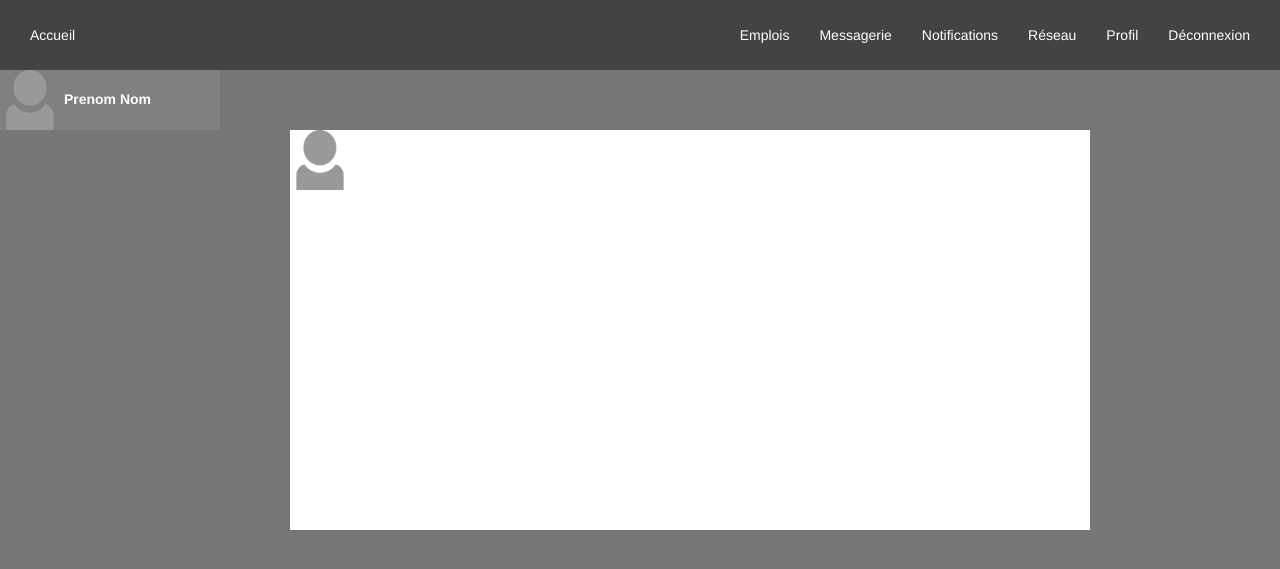
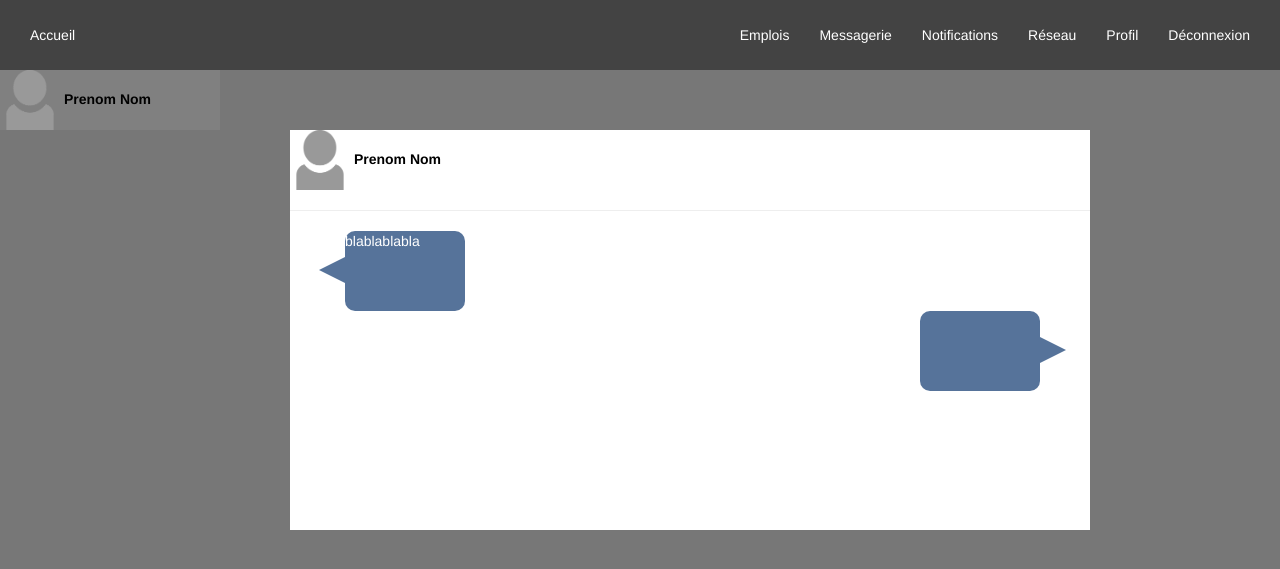
Before and after one commit to Jujulego/linkedece, a PHP site: page /messagerie.php in a window 1280 px wide. Shown: the top 569 px of the page. Run offline with PHP 8.4, Linux system fonts and the light colour scheme.

Commit message:
petite evolution message

```diff
--- a/css/style_messagerie.css
+++ b/css/style_messagerie.css
@@ -13,3 +13,53 @@
     height:400px;
     background:white;
 }
+.conversationami
+{
+    margin-left: 55px;
+    width: 120px;
+    height: 80px;
+    background: #56739a;
+    position: relative;
+    -moz-border-radius:    10px;
+    -webkit-border-radius: 10px;
+    border-radius:         10px;
+}
+.conversationami:before {
+    content:"";
+    position: absolute;
+    right: 100%;
+    top: 26px;
+    width: 0;
+    height: 0;
+    border-top: 13px solid transparent;
+    border-right: 26px solid #56739a;
+    border-bottom: 13px solid transparent;
+}
+
+.conversationmoi
+{
+    margin-left: 630px;
+    width: 120px;
+    height: 80px;
+    background: #56739a;
+    position: relative;
+    -moz-border-radius:    10px;
+    -webkit-border-radius: 10px;
+    border-radius:         10px;
+}
+.conversationmoi:before {
+    content:"";
+    position: absolute;
+    left: 100%;
+    top: 26px;
+    width: 0;
+    height: 0;
+    border-top: 13px solid transparent;
+    border-left: 26px solid #56739a;
+    border-bottom: 13px solid transparent;
+}
+
+label
+{
+    color: black;
+}
--- a/messagerie.php
+++ b/messagerie.php
@@ -32,6 +32,14 @@
     <div class = "messages">
         <img src="images/profil.png" width="60px" height="60px" alt="Photo de profil par défault" />
         <label>Prenom Nom</label>
+        <hr>
+
+        <div id="conv">
+            <div class="conversationami">
+            blablablabla
+            </div>
+            <div class="conversationmoi"></div>
+            </div>
     </div>
 
 
```
